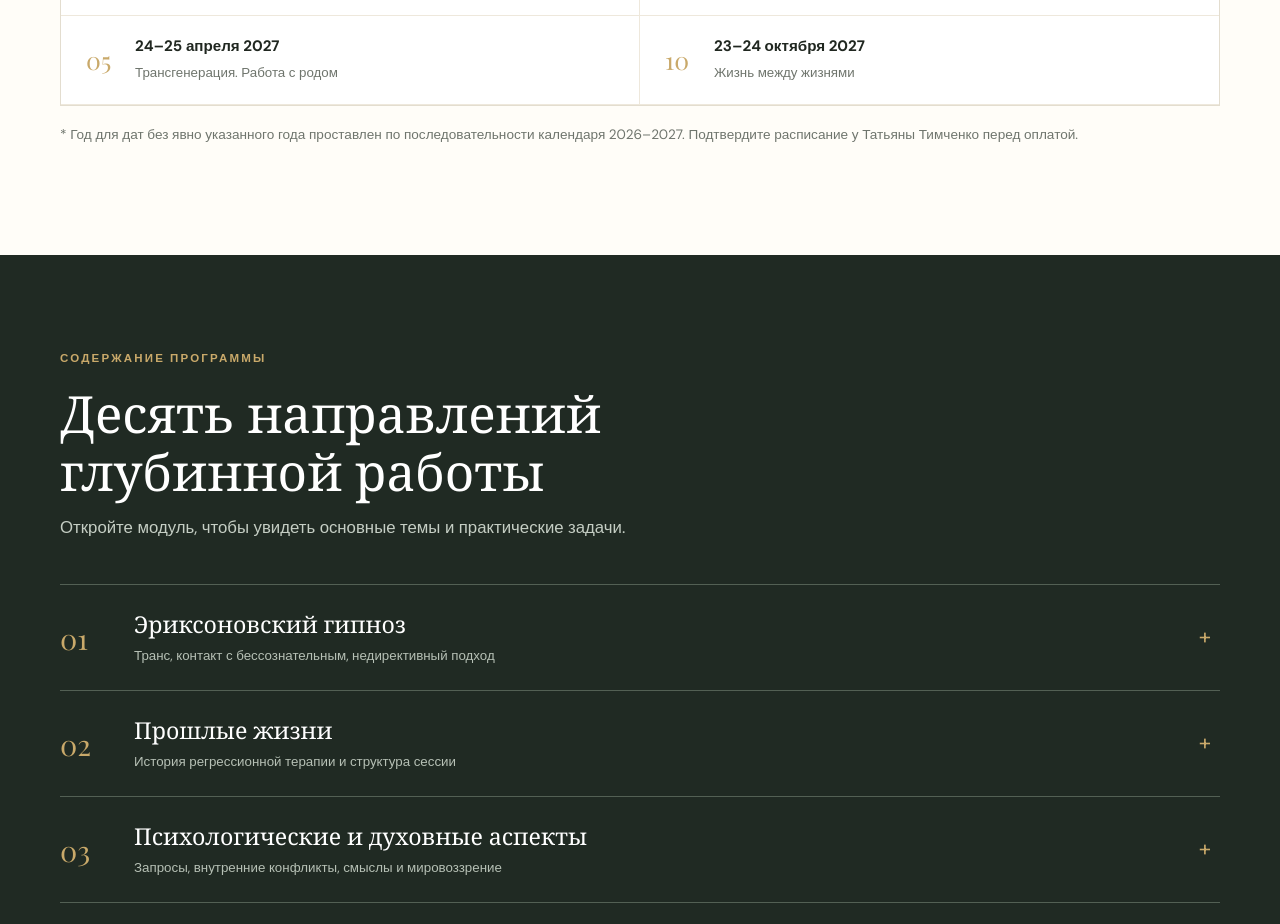
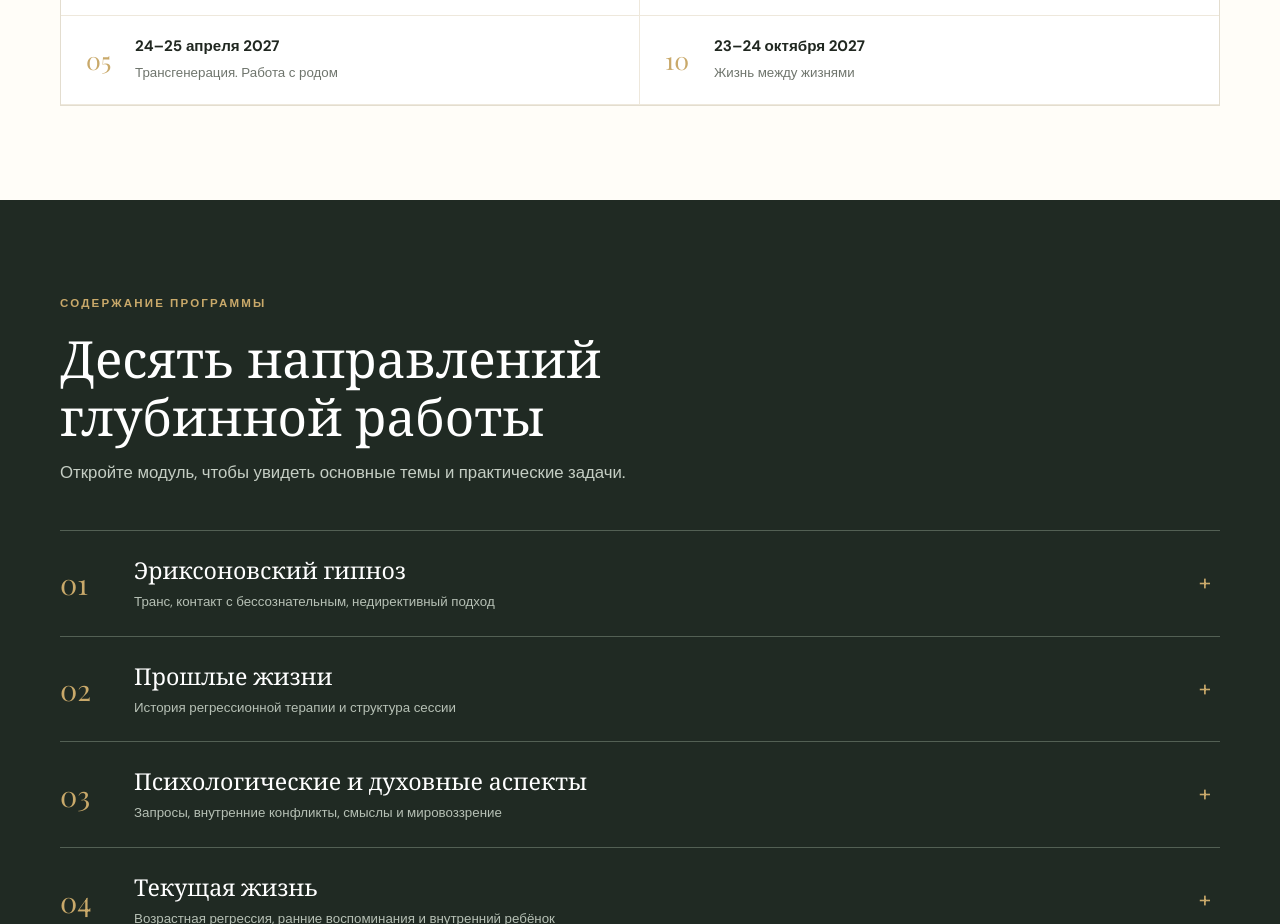
Before and after one commit to iluscho/allareg, a website: page index.html in a window 1280 px wide. Shown: the part 4288-5212 px from the top of the page. Drawn offline with nearby package versions, Linux system fonts and the light colour scheme; no server answers.

Commit message:
Update index.html

```diff
--- a/index.html
+++ b/index.html
@@ -122,7 +122,6 @@
       <div class="schedule-title"><h3>Онлайн-формат</h3><span>Все модули проходят дистанционно</span></div>
       <div class="dates" id="dates-online"></div>
     </div>
-    <p class="note">* Год для дат без явно указанного года проставлен по последовательности календаря 2026–2027. Подтвердите расписание у Татьяны Тимченко перед оплатой.</p>
   </div>
 </section>
 <section class="curriculum" id="modules">
```
